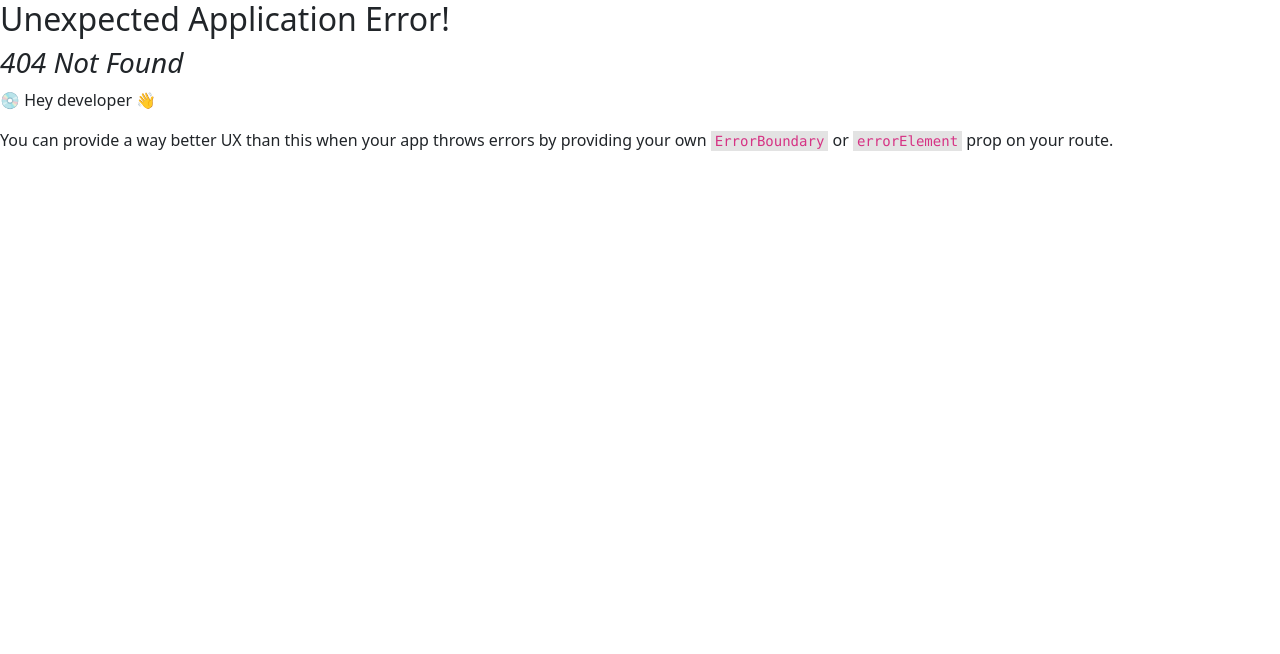
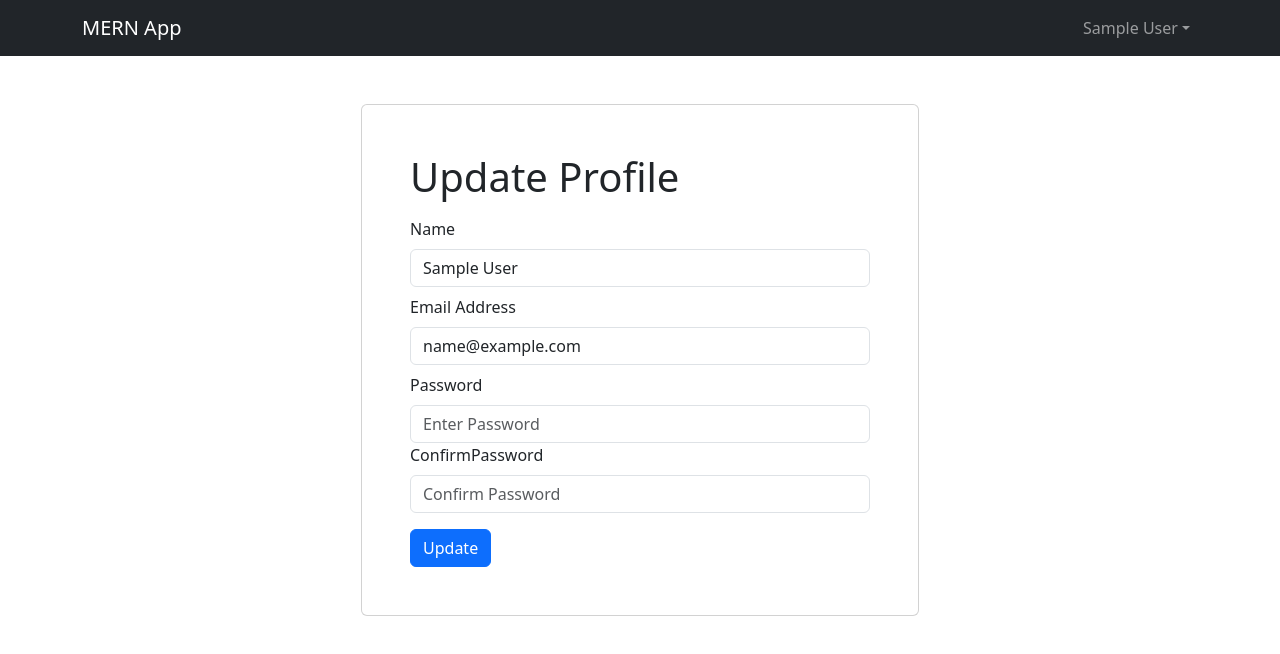
Before and after one commit to yomiaishida/mern-auth, a React (Vite) app in the folder frontend/: page /profile in a window 1280 px wide. Before the commit this address had no page. Shown: the top 654 px of the page. Built offline with nearby package versions, Linux system fonts and the light colour scheme; sample sign-in values are in the browser's storage.

Commit message:
Profile and screen and protection

```diff
--- /dev/null
+++ b/frontend/src/components/PrivateRoute.jsx
@@ -0,0 +1,9 @@
+import { Navigate, Outlet } from "react-router-dom";
+import { useSelector } from "react-redux";
+
+const PrivateRoute = () => {
+  const { userInfo } = useSelector((state) => state.auth);
+  return userInfo ? <Outlet /> : <Navigate to="/login" replace />;
+};
+
+export default PrivateRoute;
--- a/frontend/src/main.jsx
+++ b/frontend/src/main.jsx
@@ -14,6 +14,8 @@
 import HomeScreen from "./screens/HomeScreen.jsx";
 import LoginScreen from "./screens/LoginScreen.jsx";
 import RegisterScreen from "./screens/RegisterScreen.jsx";
+import ProfileScreen from "./screens/ProfileScreen.jsx";
+import PrivateRoute from "./components/PrivateRoute.jsx";
 
 const router = createBrowserRouter(
   createRoutesFromElements(
@@ -21,6 +23,10 @@
       <Route index={true} path="/" element={<HomeScreen />} />
       <Route path="/login" element={<LoginScreen />} />
       <Route path="/register" element={<RegisterScreen />} />
+      {/* Private Routes */}
+      <Route path="" element={<PrivateRoute />}>
+        <Route path="/profile" element={<ProfileScreen />} />
+      </Route>
     </Route>
   )
 );
--- /dev/null
+++ b/frontend/src/screens/ProfileScreen.jsx
@@ -0,0 +1,104 @@
+import { useEffect, useState } from "react";
+import FormContainer from "../components/FormContainer";
+import { Button, Form } from "react-bootstrap";
+import { useDispatch, useSelector } from "react-redux";
+import { setCredentials } from "../slices/authSlice";
+import { toast } from "react-toastify";
+import Loader from "../components/Loader";
+import { useUpdateUserMutation } from "../slices/usersApiSlice";
+
+const ProfileScreen = () => {
+  const [name, setName] = useState("");
+  const [email, setEmail] = useState("");
+  const [password, setPassword] = useState("");
+  const [confirmPassword, setConfirmPassword] = useState("");
+
+  const dispatch = useDispatch();
+
+  const { userInfo } = useSelector((state) => state.auth);
+
+  const [updateProfile, { isLoading }] = useUpdateUserMutation();
+
+  useEffect(() => {
+    if (userInfo) {
+      setName(userInfo.name);
+      setEmail(userInfo.email);
+    }
+  }, [userInfo, userInfo.setName, userInfo.setEmail]);
+
+  const submitHandler = async (e) => {
+    e.preventDefault();
+
+    if (password !== confirmPassword) {
+      toast.error("Passwords do not match");
+    } else {
+      try {
+        const res = await updateProfile({
+          _id: userInfo._id,
+          name,
+          email,
+          password,
+        }).unwrap();
+        dispatch(setCredentials({ ...res }));
+        toast.success("Profile updated");
+      } catch (err) {
+        toast.error(err?.data?.message || err.error);
+      }
+    }
+  };
+  return (
+    <FormContainer>
+      <h1>Update Profile</h1>
+
+      <Form onSubmit={submitHandler}>
+        <Form.Group className="my-2" controlId="name">
+          <Form.Label>Name</Form.Label>
+          <Form.Control
+            type="text"
+            placeholder="Enter Name"
+            value={name}
+            onChange={(e) => setName(e.target.value)}
+          />
+        </Form.Group>
+
+        <Form.Group className="my-2" controlId="email">
+          <Form.Label>Email Address</Form.Label>
+          <Form.Control
+            type="email"
+            placeholder="Enter Email"
+            value={email}
+            onChange={(e) => setEmail(e.target.value)}
+          />
+        </Form.Group>
+
+        <Form.Group>
+          <Form.Label>Password</Form.Label>
+          <Form.Control
+            type="password"
+            placeholder="Enter Password"
+            value={password}
+            onChange={(e) => setPassword(e.target.value)}
+          />
+        </Form.Group>
+
+        <Form.Group>
+          <Form.Label>ConfirmPassword</Form.Label>
+          <Form.Control
+            type="password"
+            placeholder="Confirm Password"
+            value={confirmPassword}
+            onChange={(e) => setConfirmPassword(e.target.value)}
+          />
+        </Form.Group>
+
+        {isLoading && <Loader />}
+
+        <Button type="submit" variant="primary" className="mt-3">
+          Update
+        </Button>
+      </Form>
+    </FormContainer>
+  );
+};
+
+export default ProfileScreen;
--- a/frontend/src/slices/usersApiSlice.js
+++ b/frontend/src/slices/usersApiSlice.js
@@ -23,8 +23,19 @@
         method: "POST",
       }),
     }),
+    updateUser: builder.mutation({
+      query: (data) => ({
+        url: `${USERS_URL}/profile`,
+        method: "PUT",
+        body: data,
+      }),
+    }),
   }),
 });
 
-export const { useLoginMutation, useLogoutMutation, useRegisterMutation } =
-  usersApiSLice;
+export const {
+  useLoginMutation,
+  useLogoutMutation,
+  useRegisterMutation,
+  useUpdateUserMutation,
+} = usersApiSLice;
```
